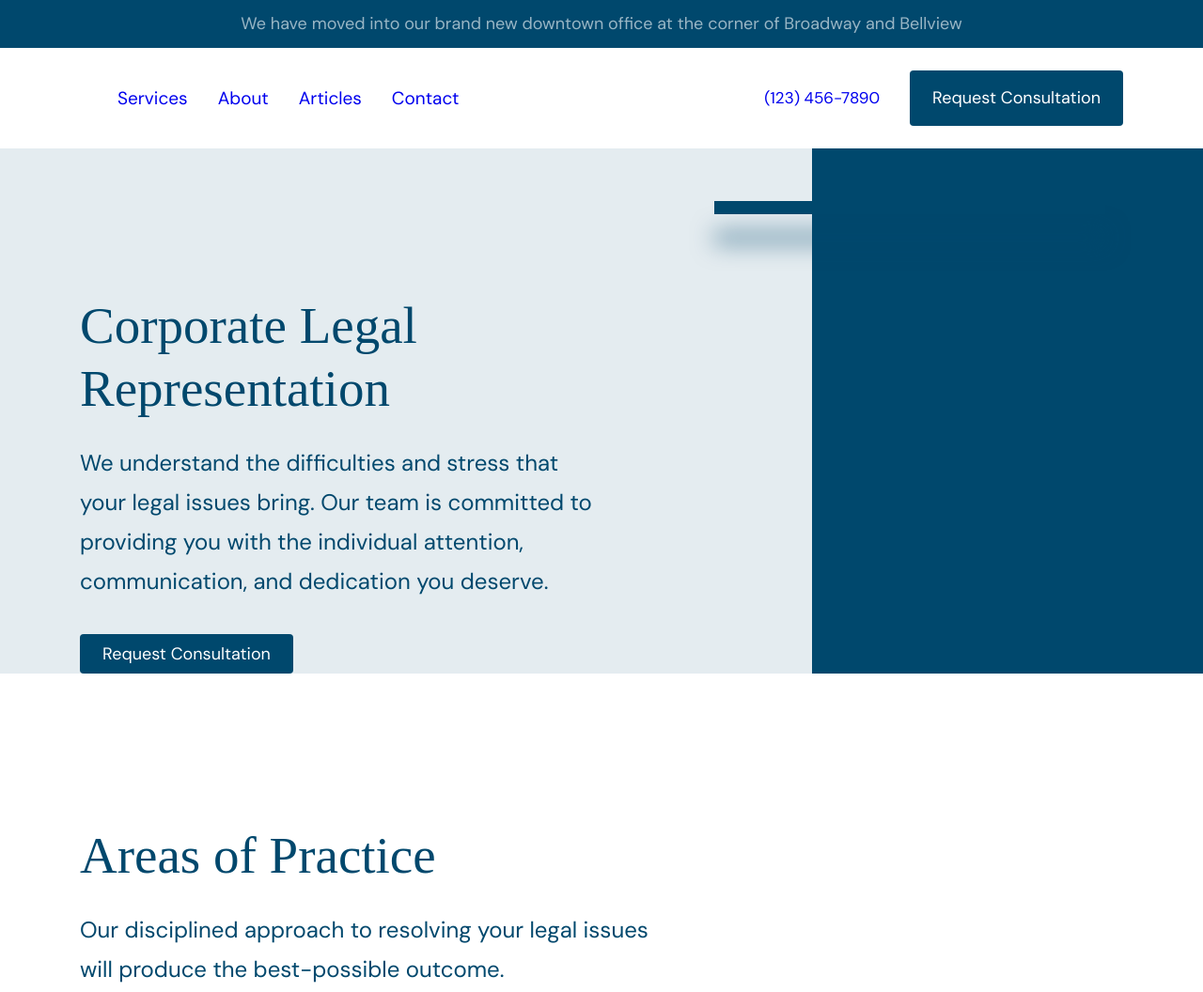
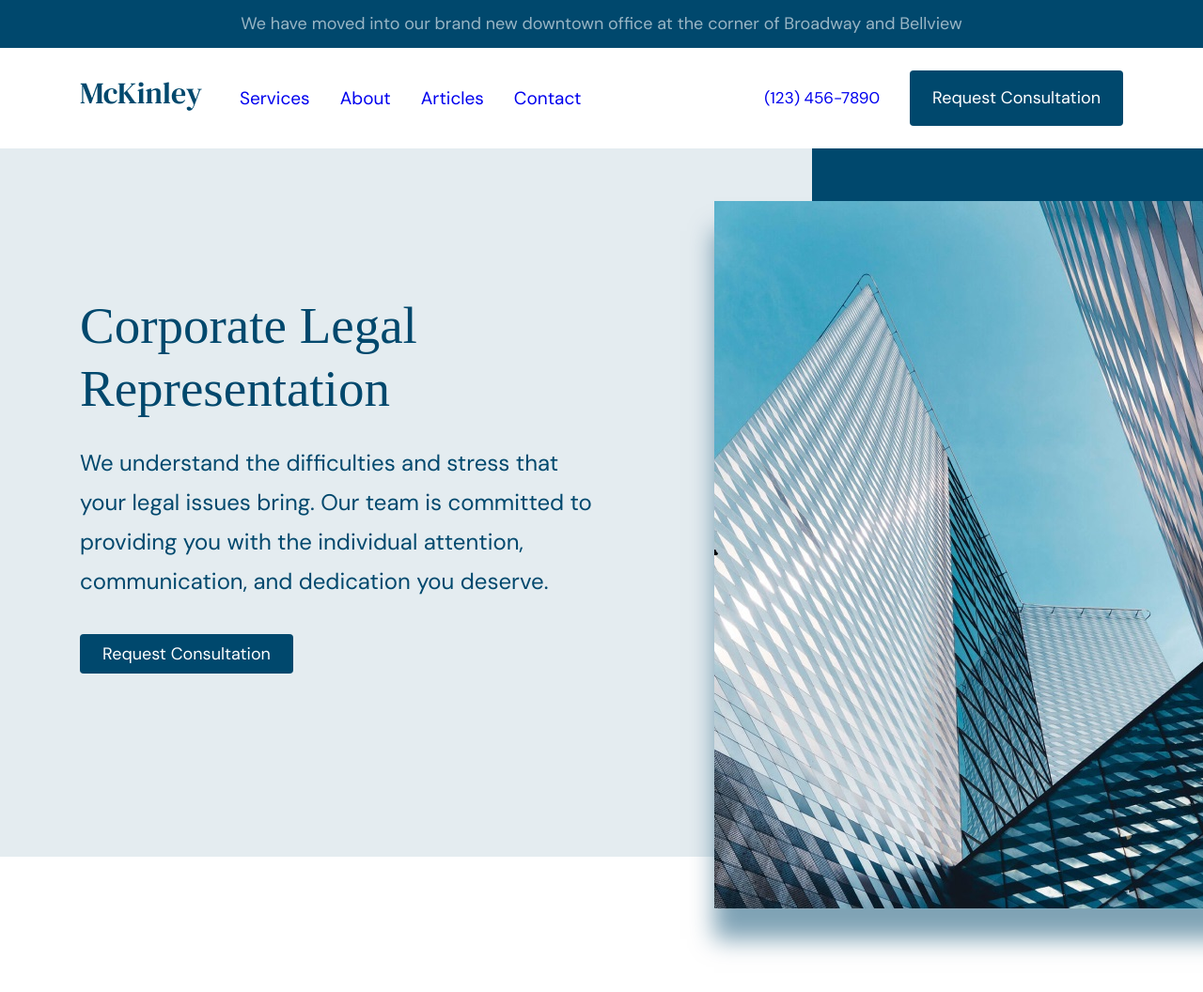
Before and after one commit to Shulyk-A/McKinley, a plain HTML site: page index.html in a window 1280 px wide. Shown: the top 1056 px of the page at 94% size. Drawn offline with Linux system fonts and the light colour scheme; the site is published under a folder, as on GitHub Pages, so addresses that start at the root find nothing; a web font is replaced by a local one.

Commit message:
Update index.html

```diff
--- a/index.html
+++ b/index.html
@@ -24,7 +24,7 @@
       </div>
       <div class="header__nav">
         <div class="container container-header">
-          <a href="./index.html"><img src="/img/image-logo.jpg" alt="" /></a>
+          <a href="./index.html"><img src="./img/image-logo.jpg" alt="" /></a>
           <div class="header__row">
             <nav class="header__contact">
               <ul class="header__list">
@@ -66,7 +66,7 @@
           >
         </div>
         <div class="Representation__img">
-          <img src="/img/fon/image.jpg" alt="" />
+          <img src="./img/fon/image.jpg" alt="" />
         </div>
       </section>
       <section class="Areas" id="Services">
```
